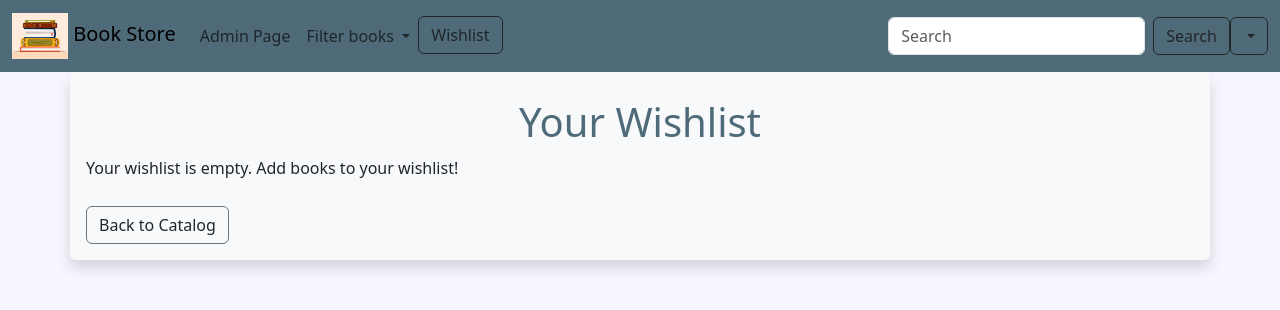
After one commit to Gvantsie/book_market, a Django app: page /wishlist/ in a window 1280 px wide. The commit adds this page. Shown: the top 310 px of the page. Run offline with Django 5.2, Linux system fonts and the light colour scheme; a user stored in the database is signed in; data comes from the database, SQL or seed files in the repository; both versions use the stored data as it was after the commit.

Commit message:
added wishlist functionality

```diff
--- a/market/templates/base.html
+++ b/market/templates/base.html
@@ -6,8 +6,8 @@
     <meta name="viewport" content="width=device-width, initial-scale=1.0">
     <link rel="stylesheet" href="{% static 'css/style.css' %}">
 
-    <link href="https://cdn.jsdelivr.net/npm/bootstrap@5.3.3/dist/css/bootstrap.min.css" rel="stylesheet"
-          integrity="sha384-QWTKZyjpPEjISv5WaRU9OFeRpok6YctnYmDr5pNlyT2bRjXh0JMhjY6hW+ALEwIH" crossorigin="anonymous">
+    <link href="https://cdn.jsdelivr.net/npm/bootstrap@5.3.0/dist/css/bootstrap.min.css" rel="stylesheet">
+    <link href="https://cdn.jsdelivr.net/npm/bootstrap-icons/font/bootstrap-icons.css" rel="stylesheet">
 
     <title>
         {% block title %}{% endblock %}
@@ -15,12 +15,12 @@
     {% include 'navbar.html' %}
 </head>
 <body style="background-color: #F7F7FF;">
-<div class="container">
+<div class="container-md">
 {% block body %}
 {% endblock %}
 </div>
-<script src="https://cdn.jsdelivr.net/npm/bootstrap@5.3.3/dist/js/bootstrap.bundle.min.js"
-        crossorigin="anonymous"></script>
+<script src="https://cdn.jsdelivr.net/npm/bootstrap@5.3.0/dist/js/bootstrap.bundle.min.js"></script>
+<script src="{% static 'js/wishlist.js' %}"></script>
 </body>
 <footer>
     {% block footer %}
--- a/market/templates/navbar.html
+++ b/market/templates/navbar.html
@@ -24,6 +24,13 @@
                         <li><a class="dropdown-item" href="#">Poems</a></li>
                     </ul>
                 </li>
+                {% if user.is_authenticated %}
+                    <li class="nav-item">
+                        <a type="button" class="btn btn-outline-dark" href="/wishlist/">
+                            Wishlist
+                        </a>
+                    </li>
+                {% endif %}
             </ul>
             <form class="d-flex" role="search">
                 <input class="form-control me-2" type="search" placeholder="Search" aria-label="Search">
@@ -37,7 +44,8 @@
                     </button>
                     <ul class="dropdown-menu">
                         <li><a class="dropdown-item" href="/logout/">Log out</a></li>
-                    </ul>
+
+
                 </div>
             {% else %}
                 <div class="btn-group">
--- /dev/null
+++ b/market/templates/wishlist.html
@@ -0,0 +1,44 @@
+{% extends "base.html" %}
+
+{% block title %}Your Wishlist{% endblock %}
+
+{% block body %}
+    <div class="row ">
+        <div class="wishlist col-md shadow p-3 mb-5 bg-body-tertiary rounded">
+            <h1>Your Wishlist</h1>
+            {% if books_in_wishlist %}
+                <div class="row">
+                    {% for book in books_in_wishlist %}
+                        <div class="col-md-4 mb-3" style="width: 15rem;">
+                            <div class="card h-100">
+                                <img src="/media/{{ book.cover }}" class="card-img-top" alt="{{ book.title }}">
+                                <div class="card-body">
+                                    <h5><a href="/book_detail/{{ book.id }}/" class="card-title">{{ book.title }}</a>
+                                    </h5>
+                                    <a href="{% url 'filtered_authors' %}?author_id={{ book.author.id }}">
+                                        <h6 class="card-subtitle mb-2 text-body-secondary">{{ book.author }}</h6>
+                                    </a>
+                                    <p><strong>Price:</strong> ₾ {{ book.price }}</p>
+                                </div>
+                                <a href="{% url 'remove_from_wishlist' book.id %}"
+                                   class="btn btn-sm float-end custom-btn-outline-danger">Remove</a>
+                            </div>
+                        </div>
+                    {% endfor %}
+                </div>
+            {% else %}
+                <p>Your wishlist is empty. Add books to your wishlist!</p>
+            {% endif %}
+            <div class="btn btn-outline-secondary back-to-catalog">
+                <a href="{% url 'get_books' %}">Back to Catalog</a>
+            </div>
+        </div>
+
+    </div>
+
+<script>
+    // Pass the books in the wishlist to JavaScript
+    const booksInWishlist = {{ books_in_wishlist|safe }};
+</script>
+
+{% endblock %}
--- a/market/urls.py
+++ b/market/urls.py
@@ -2,7 +2,7 @@ from django.urls import path
 from . import views
 
 from django.contrib import admin
-from .views import filtered_books, filtered_authors
+from .views import filtered_books, filtered_authors, toggle_wishlist
 
 urlpatterns = [
     path('admin/', admin.site.urls),
@@ -13,4 +13,8 @@ urlpatterns = [
     path('register/', views.create_user, name='create_user'),
     path('login/', views.login_, name='login_'),
     path('logout/', views.logout_view, name='logout_'),
+    # path('wishlist/<int:book_id>/', views.toggle_wishlist, name='toggle_wishlist'),
+    path("wishlist/toggle/", views.toggle_wishlist, name="toggle_wishlist"),
+    path('wishlist/', views.wishlist_view, name='wishlist'),
+    path('wishlist/remove/<int:book_id>/', views.remove_from_wishlist, name='remove_from_wishlist'),
 ]
--- a/market/views.py
+++ b/market/views.py
@@ -1,9 +1,16 @@
+import json
+
 from django.contrib import messages
 from django.contrib.auth import authenticate, login, logout
+from django.contrib.auth.decorators import login_required
+from django.http import JsonResponse
 from django.shortcuts import render, get_object_or_404, redirect
+from django.utils.decorators import method_decorator
+from django.views import View
+from django.views.decorators.csrf import csrf_exempt
 
 from market.forms import UserRegistrationForm, LoginForm
-from market.models import Book, Category, Author, User
+from market.models import Book, Category, Author, User, Wishlist
 from django.core.paginator import Paginator, EmptyPage, PageNotAnInteger
 
 
@@ -86,3 +93,44 @@ def logout_view(request):
     logout(request)
     messages.info(request, 'You have been logged out.')
     return redirect('login_')
+
+
+@csrf_exempt  # This is only for testing, you should handle CSRF tokens properly in production
+@login_required
+def toggle_wishlist(request):
+    if request.method == "POST":
+        try:
+            data = json.loads(request.body)
+            print(data)  # Add this to see the content of the request
+            book_id = data.get("book_id")
+            book = get_object_or_404(Book, pk=book_id)
+            user = request.user
+            wishlist, created = Wishlist.objects.get_or_create(user=user, book=book)
+            if not created:
+                wishlist.delete()
+                return JsonResponse({"message": "Book removed from wishlist"})
+            return JsonResponse({"message": "Book added to wishlist"})
+        except Exception as e:
+            return JsonResponse({"error": str(e)}, status=400)
+
+    return JsonResponse({"error": "Invalid request method"}, status=405)
+
+
+def wishlist_view(request):
+    # Get the wishlist of the current logged-in user
+    wishlist_items = Wishlist.objects.filter(user=request.user)
+    books_in_wishlist = [item.book for item in wishlist_items]  # Get the books from the wishlist items
+    books = Book.objects.all()
+
+    return render(request, 'wishlist.html', {
+        'books_in_wishlist': books_in_wishlist,
+        'books': books
+    })
+
+
+def remove_from_wishlist(request, book_id):
+    book = get_object_or_404(Book, pk=book_id)
+    wishlist = Wishlist.objects.filter(user=request.user, book=book).first()  # Get the wishlist item for the specific book
+    if wishlist:
+        wishlist.delete()  # Delete the wishlist entry
+    return redirect('wishlist')  # Redirect to the wishlist page
--- a/static/css/style.css
+++ b/static/css/style.css
@@ -145,3 +145,28 @@ li.pagination .current {
     color: #4f6b79 !important;
     text-decoration: none;
 }
+
+.wishlist-btn i {
+    transition: color 0.3s;
+}
+
+.wishlist-btn i.bi-heart-fill {
+    color: #c40606;
+}
+
+.wishlist h1 {
+    text-align: center;
+    margin-top: 10px;
+    margin-bottom: 10px;
+    color: #4f6b79 !important;
+}
+
+.custom-btn-outline-danger {
+    color: rgba(206, 15, 15, 0.92) !important;
+    border-color: #c40606 !important;
+}
+
+.custom-btn-outline-danger:hover {
+    background-color: rgba(206, 15, 15, 0.92) !important;
+    color: white !important;
+}
--- /dev/null
+++ b/static/js/wishlist.js
@@ -0,0 +1,75 @@
+document.addEventListener("DOMContentLoaded", function () {
+    const wishlistButtons = document.querySelectorAll(".wishlist-btn");
+
+
+    wishlistButtons.forEach(button => {
+        button.addEventListener("click", function (event) {
+            event.preventDefault();
+            console.log("Wishlist button clicked!");  // Add this log for debugging
+
+            const bookId = this.getAttribute("data-book-id");
+            if (!bookId) {
+                console.error("Book ID not found on button element.");
+                return;
+            }
+
+            const icon = this.querySelector("i");
+            if (icon) {
+                if (icon.classList.contains("bi-heart")) {
+                    icon.classList.remove("bi-heart");
+                    icon.classList.add("bi-heart-fill");
+                } else {
+                    icon.classList.remove("bi-heart-fill");
+                    icon.classList.add("bi-heart");
+                }
+            }
+
+            // Send AJAX request
+            fetch("/wishlist/toggle/", {
+                method: "POST",
+                headers: {
+                    "Content-Type": "application/json",
+                    "X-CSRFToken": getCookie("csrftoken"),
+                },
+                body: JSON.stringify({ book_id: bookId }),
+            })
+                .then(response => response.json())
+                .then(data => {
+                    console.log("Response from server:", data);
+                })
+                .catch(error => {
+                    console.error("Error:", error);
+                });
+        });
+    });
+});
+function getCookie(name) {
+    let cookieValue = null;
+    if (document.cookie && document.cookie !== "") {
+        const cookies = document.cookie.split(";");
+        for (let i = 0; i < cookies.length; i++) {
+            const cookie = cookies[i].trim();
+            if (cookie.startsWith(name + "=")) {
+                cookieValue = decodeURIComponent(cookie.substring(name.length + 1));
+                break;
+            }
+        }
+    }
+    return cookieValue;
+}
+// // Function to update the wishlist modal
+// function updateWishlistModal(updatedBooks) {
+//     const modalBody = document.querySelector("#wishlistModal .modal-body");
+//     const wishlistList = modalBody.querySelector(".wishlist-list");
+//
+//     // Clear existing list items
+//     wishlistList.innerHTML = "";
+//
+//     // Add updated books to the modal
+//     updatedBooks.forEach(book => {
+//         const listItem = document.createElement("li");
+//         listItem.classList.add("list-group-item");
+//         listItem.textContent = book.title;
+//         wishlistList.appendChild(listItem);
+//     });
+// }
```
Also changed, not shown: market/templates/book_catalog.html (+9 -1 lines), market/templates/create_user.html (+6 -8 lines), db.sqlite3.
